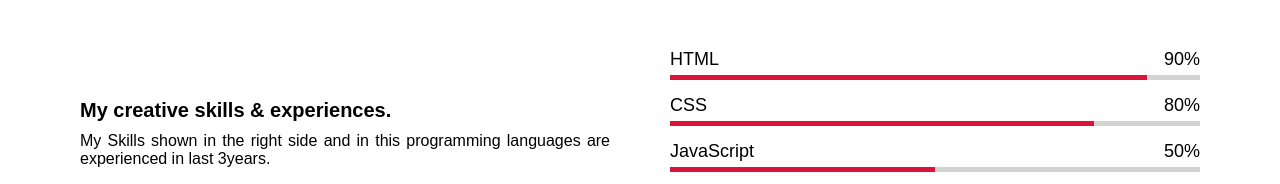
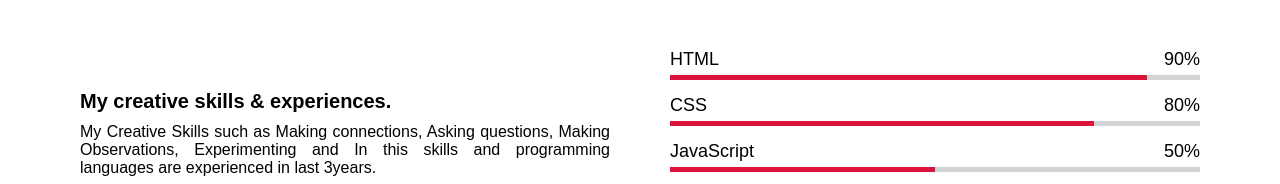
Before and after one commit to HARSHIT-BHARDWAJ2001/MyPortfolio, a plain HTML site: page index.html in a window 1280 px wide. Shown: the part 2280-2464 px from the top of the page. Drawn offline with nearby package versions, Linux system fonts and the light colour scheme.

Commit message:
update index

```diff
--- a/index.html
+++ b/index.html
@@ -97,7 +97,7 @@
             <div class="skills-content">
                 <div class="column left">
                     <div class="text">My creative skills & experiences.</div>
-                    <p>My Skills shown in the right side and in this programming languages are experienced in last 3years.</p>
+                    <p>My Creative Skills such as Making connections, Asking questions, Making Observations, Experimenting and In this skills and programming languages are experienced in last 3years.</p>
                     <a href="#">Read more</a>
                 </div>
                 <div class="column right">
```
